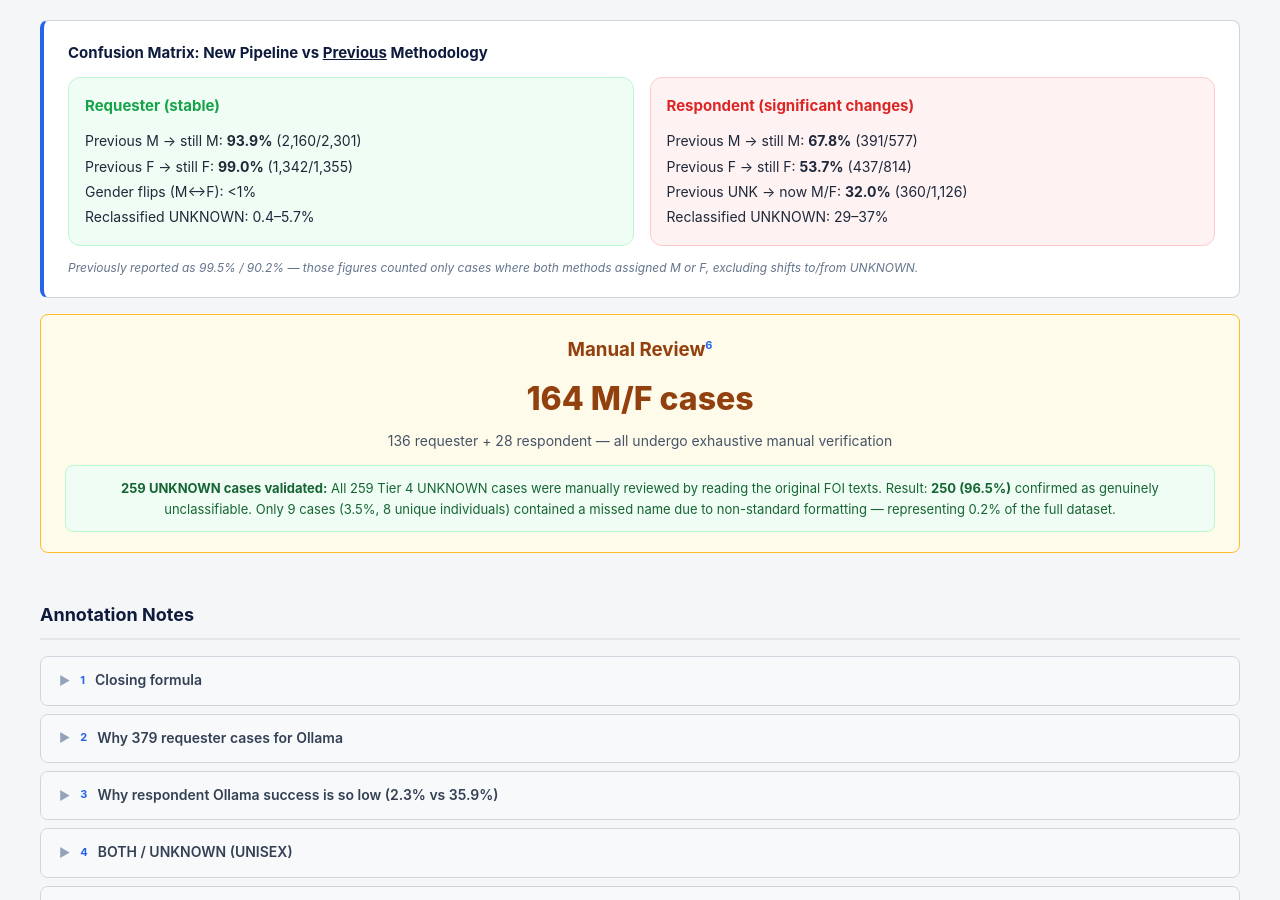
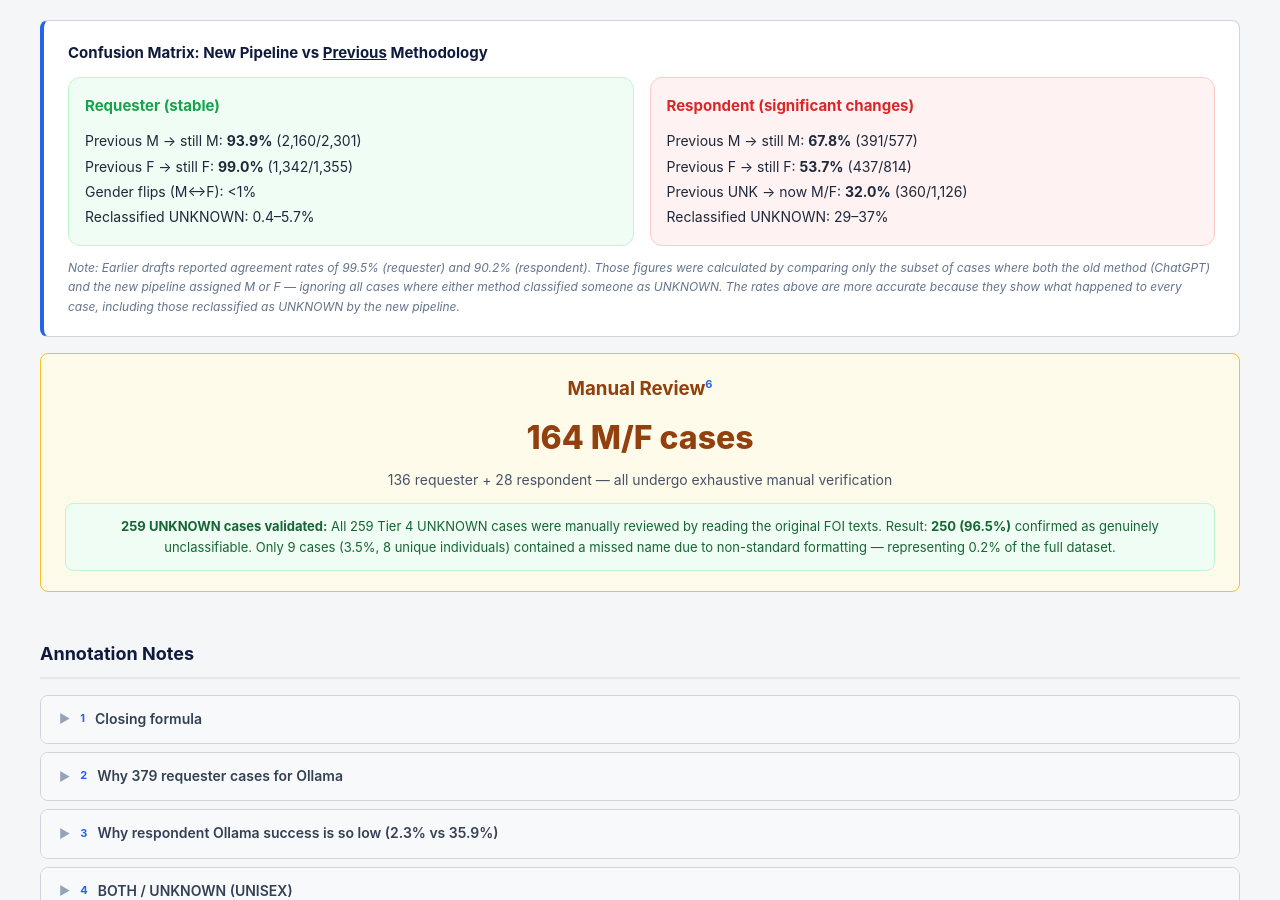
Before and after one commit to eqenrico-hub/eqenrico-hub.github.io, a Jekyll site: the page pipeline.html, which Jekyll copies as it is, in a window 1280 px wide and 900 px high, scrolled down 3703 px. Built offline with Jekyll 4.4.1, drawn with Linux system fonts in a browser that asks for light colours.

Commit message:
Clarify confusion matrix footnote about old 99.5%/90.2% rates
Plain English explanation of why old agreement rates were misleading.

Co-Authored-By: Claude Opus 4.6 (1M context) <noreply@anthropic.com>

```diff
--- a/pipeline.html
+++ b/pipeline.html
@@ -981,7 +981,7 @@
           </div>
         </div>
       </div>
-      <p style="font-size:12px;color:#64748b;margin-top:12px;font-style:italic;">Previously reported as 99.5% / 90.2% &mdash; those figures counted only cases where both methods assigned M or F, excluding shifts to/from UNKNOWN.</p>
+      <p style="font-size:12px;color:#64748b;margin-top:12px;font-style:italic;">Note: Earlier drafts reported agreement rates of 99.5% (requester) and 90.2% (respondent). Those figures were calculated by comparing only the subset of cases where both the old method (ChatGPT) and the new pipeline assigned M or F &mdash; ignoring all cases where either method classified someone as UNKNOWN. The rates above are more accurate because they show what happened to every case, including those reclassified as UNKNOWN by the new pipeline.</p>
     </div>
 
     <div class="review-box">
```
